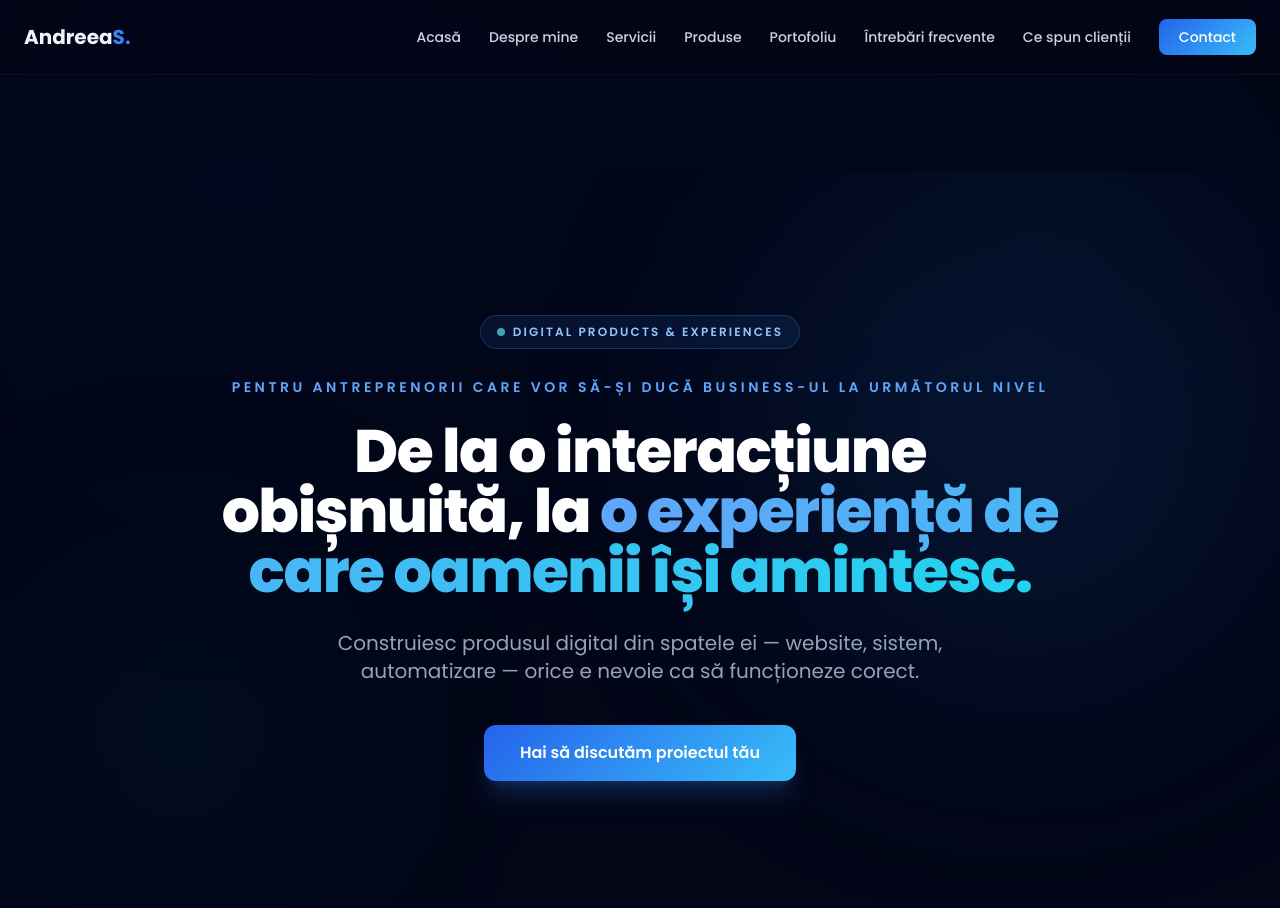
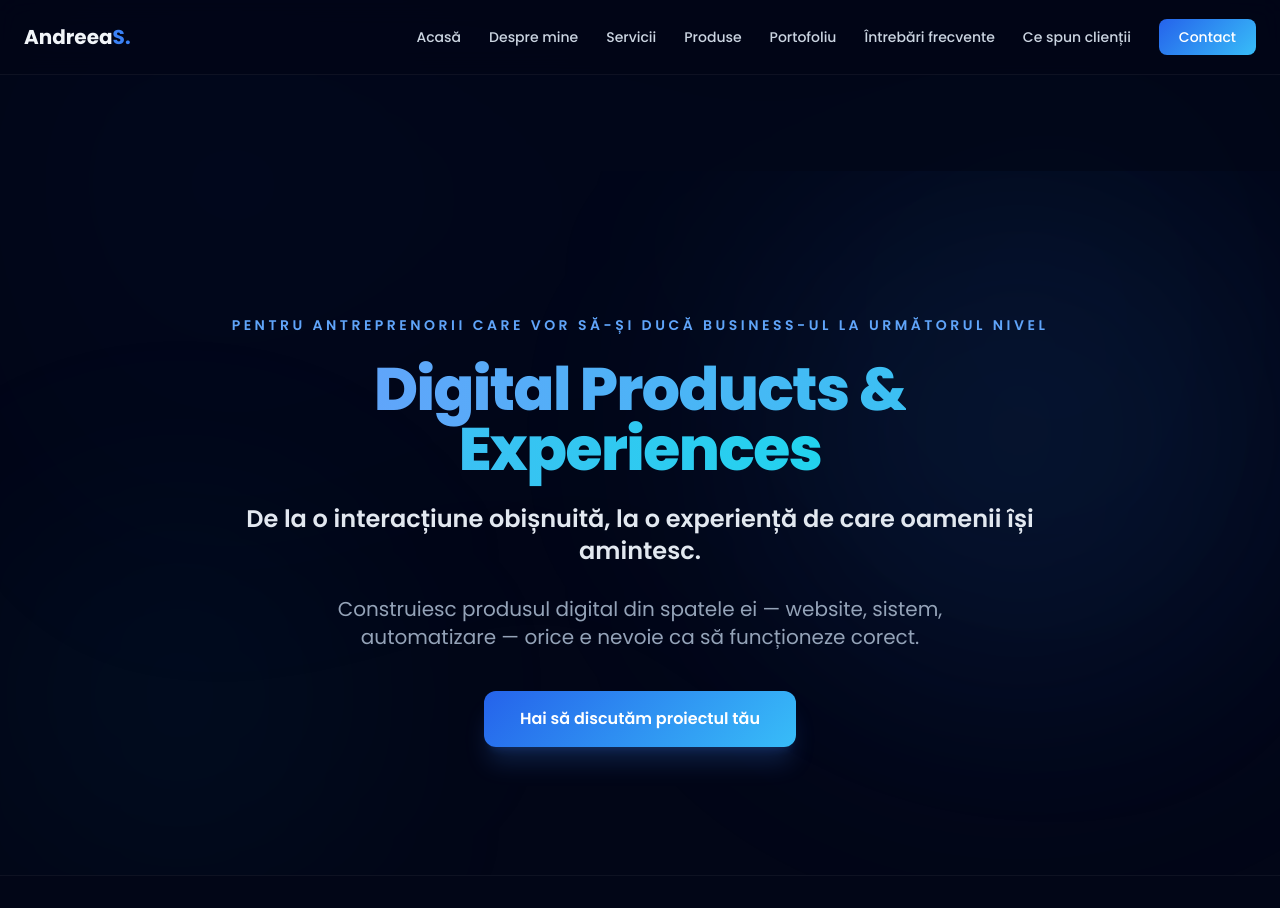
Before and after one commit to SanduAndreea22/andreeatech, a Django app: page / in a window 1280 px wide. Shown: the top 908 px of the page. Run offline with Django 5.2, Linux system fonts and the light colour scheme; some libraries are stand-ins or nearby versions.

Commit message:
Make Digital Products & Experiences the hero H1
Promote it to the actual page headline instead of a small eyebrow
badge; the original tagline now sits below it as a subtitle.

```diff
--- a/templates/website/home.html
+++ b/templates/website/home.html
@@ -9,14 +9,13 @@
     <div class="absolute bottom-0 left-0 h-[360px] w-[360px] rounded-full bg-cyan-500/5 blur-[120px]"></div>
 
     <div class="relative max-w-4xl mx-auto px-6 text-center">
-        <div class="inline-flex items-center gap-2 rounded-full border border-blue-400/20 bg-blue-500/10 px-4 py-2 text-xs font-semibold uppercase tracking-[0.18em] text-blue-300 mb-7">
-            <span class="w-2 h-2 rounded-full bg-cyan-300 animate-pulse"></span>
-            Digital Products & Experiences
-        </div>
         <p class="text-blue-400 text-sm uppercase tracking-[0.25em] font-semibold mb-6">Pentru antreprenorii care vor să-și ducă business-ul la următorul nivel</p>
-        <h1 class="text-4xl sm:text-5xl md:text-6xl font-extrabold tracking-tight leading-[1.1] text-white mb-7">
-            De la o interacțiune obișnuită, la <span class="gradient-text">o experiență de care oamenii își amintesc.</span>
+        <h1 class="text-4xl sm:text-5xl md:text-6xl font-extrabold tracking-tight leading-[1.1] text-white mb-6">
+            <span class="gradient-text">Digital Products & Experiences</span>
         </h1>
+        <p class="text-xl md:text-2xl font-semibold text-slate-200 mb-7">
+            De la o interacțiune obișnuită, la o experiență de care oamenii își amintesc.
+        </p>
         <p class="max-w-2xl mx-auto text-lg md:text-xl leading-relaxed text-slate-400 mb-10">
             Construiesc produsul digital din spatele ei — website, sistem, automatizare — orice e nevoie ca să funcționeze corect.
         </p>
```
